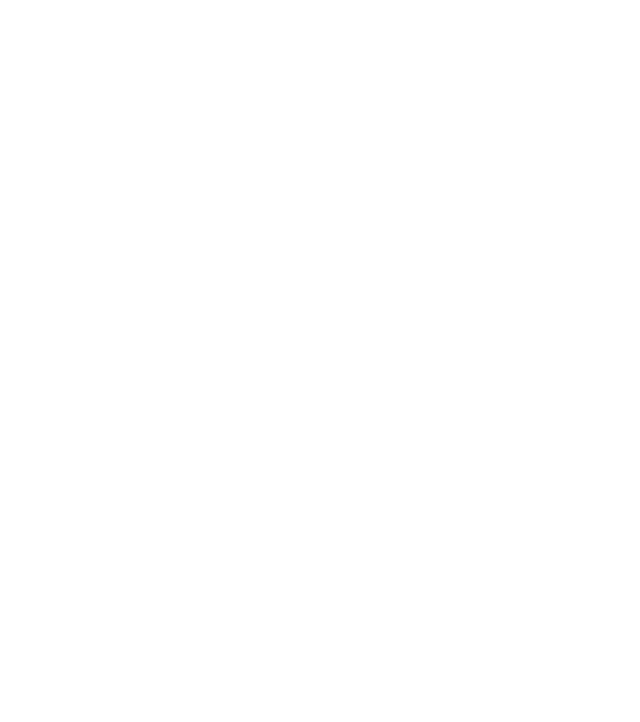
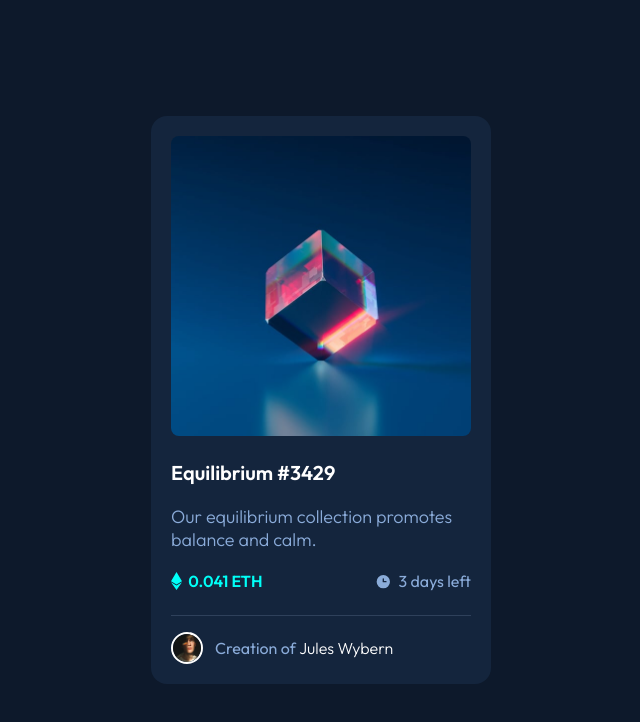
Before and after one commit to sergechv/nft-preview-card-component, a plain HTML site: page index.html in a window 1280 px wide. Shown: the whole page, without its empty margins (319-959 px from the left). Drawn offline with Linux system fonts and the light colour scheme.

Commit message:
actualizacion

```diff
--- a/index.html
+++ b/index.html
@@ -1,19 +1,53 @@
 <!DOCTYPE html>
 <html lang="en">
-<head>
-  <meta charset="UTF-8">
-  <meta name="viewport" content="width=device-width, initial-scale=1.0">
+  <head>
+    <meta charset="UTF-8" />
+    <meta name="viewport" content="width=device-width, initial-scale=1.0" />
+    <link href="https://fonts.googleapis.com/css2?family=Outfit:wght@300;400;600&display=swap" rel="stylesheet">
+    <link
+      rel="icon"
+      type="image/png"
+      sizes="32x32"
+      href="./images/favicon-32x32.png"
+    />
+    <link rel="stylesheet" href="style.css">
 
-  <link rel="icon" type="image/png" sizes="32x32" href="./images/favicon-32x32.png">
+    <title>NFT preview card component</title>
+  </head>
+  <body>
+    <section>
+      <div class="card-container">
+        <figure>
+          <img src="./images/image-equilibrium.jpg" alt="image-equilibrium">
+        </figure>
 
-  <title>NFT preview card component</title>
+        <h4>Equilibrium #3429</h4>
+        <p>Our equilibrium collection promotes balance and calm.</p>
 
-</head>
-<body>
+        <div class="icons">
+          <div class="eth">
+            <img src="./images/icon-ethereum.svg" alt="Ethereum">
+            <span>0.041 ETH</span>
+          </div>
 
-  <!-- <div class="attribution">
+          <div class="days">
+            <img src="./images/icon-clock.svg" alt="clock">
+            <span>3 days left</span>
+          </div>
+        </div>
+
+        <div class="avatar">
+          <img src="./images/image-avatar.png" alt="avatar">
+          <p>
+            Creation of <span>Jules Wybern</span>
+          </p>
+        </div>
+
+      </div>
+    </section>
+    <!-- <div class="attribution">
     Challenge by <a href="https://www.frontendmentor.io?ref=challenge" target="_blank">Frontend Mentor</a>.
     Coded by <a href="#">Your Name Here</a>.
   </div> -->
-</body>
+  </body>
 </html>
--- /dev/null
+++ b/style.css
@@ -0,0 +1,100 @@
+:root {
+    --very-dark-blue: hsl(217, 54%, 11%);
+    --dark-blue: hsl(216, 50%, 16%);
+    --blue-line: hsl(215, 32%, 27%);
+    --white: hsl(0, 0%, 100%);
+    --soft-blue: hsl(215, 51%, 70%);
+    --cyan: hsl(178, 100%, 50%);
+}
+* {
+    margin: 0;
+    padding: 0;
+    box-sizing: border-box;
+}
+body {
+    font-family: 'Outfit', sans-serif;
+}
+section {
+    display: flex;
+    flex-direction: column;
+    align-items: center;
+    justify-content: center;
+    width: 100%;
+    height: 100vh;
+    background-color: var(--very-dark-blue);
+}
+.card-container {
+    background-color: var(--dark-blue);
+    width: 340px;
+    height: auto;
+    padding: 20px;
+    border-radius: 16px;
+}
+.card-container figure img {
+    width: 100%;
+    margin-bottom: 20px;
+    border-radius: 8px;
+}
+.card-container figure:hover {
+    justify-content: center;
+    background: url(./images/icon-view.svg);
+    cursor: pointer;
+}
+.card-container h4 {
+    font-size: 20px;
+    color: var(--white);
+    margin-bottom: 20px;
+}
+.card-container h4:hover {
+    color: var(--cyan);
+    cursor: pointer;
+}
+.card-container > p {
+    font-size: 18px;
+    color: var(--soft-blue);
+    font-weight: 300;
+    margin-bottom: 20px;
+}
+.icons {
+    display: grid;
+    grid-template-columns: auto 1fr auto;
+    padding-bottom: 24px;
+    border-bottom: 1px solid var(--blue-line);
+}
+.icons .days {
+    justify-self: end;
+}
+.icons div img {
+    margin-right: 3px;
+    margin-bottom: -3px;
+}
+.eth span {
+    color: var(--cyan);
+    font-weight: 600;
+    font-size: 16px;
+}
+.days span {
+    color: var(--soft-blue);
+    font-weight: 400;
+    font-size: 16px;
+}
+.avatar {
+    display: flex;
+    flex-direction: row;
+    margin-top: 16px;
+}
+.avatar img {
+    width: 32px;
+    height: 32px;
+    border-radius: 50%;
+    border: 2px solid var(--white);
+}
+.avatar p {
+    padding: 6px;
+    margin-left: 6px;
+    color: var(--soft-blue);
+}
+.avatar p span {
+    color: var(--white);
+    font-weight: 300;
+}
```
Also changed, not shown: 3 other files.
